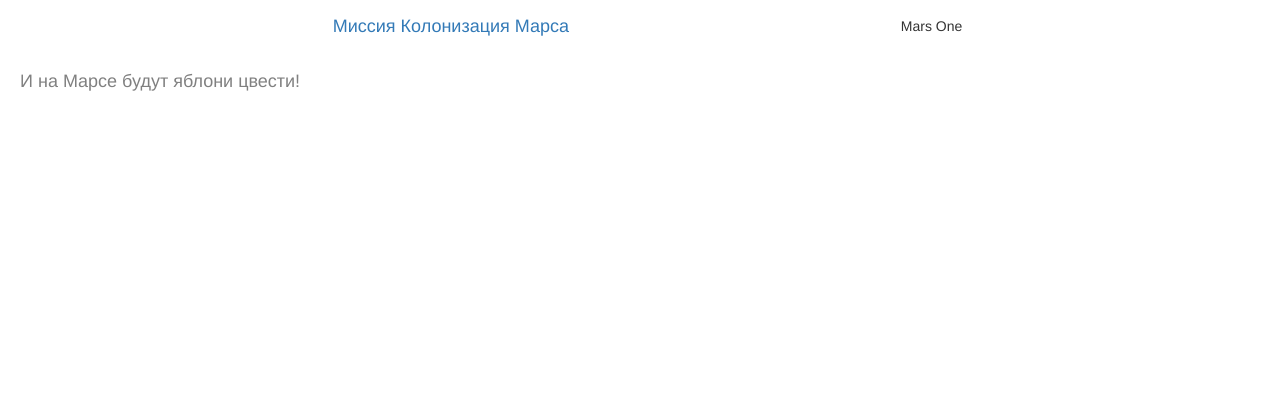
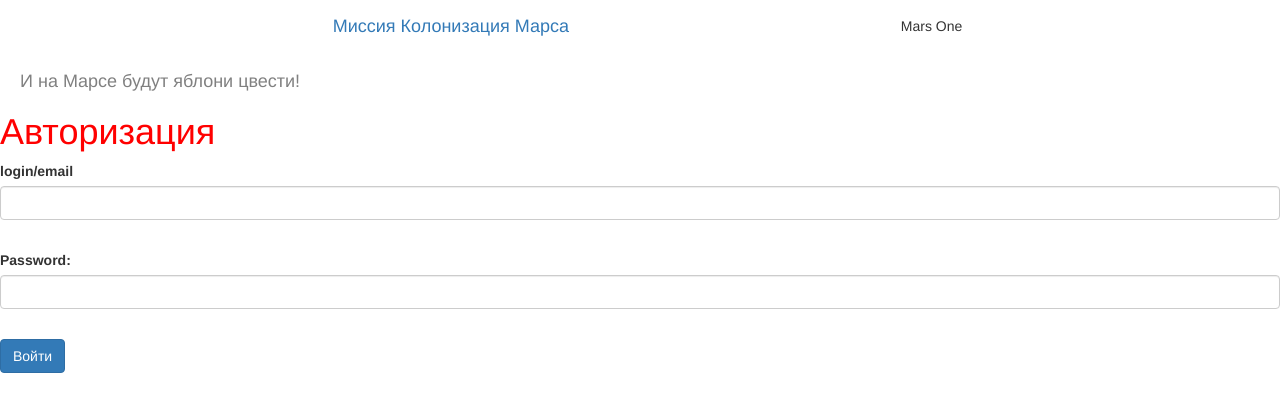
Before and after one commit to Poltava49/Web-App-Flask-, a Flask app: page /login in a window 1280 px wide. Shown: the top 412 px of the page. Run offline with Flask 3, Linux system fonts and the light colour scheme; parts of the project's set-up code (start-up, migrations or seed data) failed here and were passed over; some libraries are stand-ins or nearby versions.

Commit message:
add login, work forms

```diff
--- a/data/users.py
+++ b/data/users.py
@@ -1,10 +1,11 @@
 import datetime
 import sqlalchemy
 from .db_session import SqlAlchemyBase
+from flask_login import UserMixin
 from sqlalchemy import orm
 
 
-class User(SqlAlchemyBase):
+class User(SqlAlchemyBase, UserMixin):
     __tablename__ = 'users'
     id = sqlalchemy.Column(sqlalchemy.Integer,
                            primary_key=True,
--- a/main.py
+++ b/main.py
@@ -1,8 +1,8 @@
 import login
 from flask import Flask, render_template, url_for, request, redirect
 from flask_wtf import FlaskForm
-# import FlaskLogin
-from wtforms import StringField, PasswordField, BooleanField, SubmitField, SelectField, SelectMultipleField, RadioField
+from flask_login import LoginManager, UserMixin, login_user
+from wtforms import StringField, PasswordField, BooleanField, SubmitField, SelectField, SelectMultipleField, RadioField, IntegerField
 from wtforms.fields.simple import EmailField
 from wtforms.validators import DataRequired
 from wtforms.widgets import ListWidget, CheckboxInput
@@ -18,6 +18,9 @@
 app = Flask(__name__)
 
 load_dotenv()
+login_manager = LoginManager()
+login_manager.init_app(app)
+login_manager.login_view = 'login'
 
 
 app.config['SECRET_KEY'] = os.getenv('SECRET_KEY')
@@ -75,12 +78,27 @@
     submit = SubmitField('Войти')
 
 
+class ReLoginForm(FlaskForm):
+    email = StringField('login/email', validators=[DataRequired()])
+    password = PasswordField("Password: ", validators=[DataRequired()])
+    submit = SubmitField('Войти')
+
 
 class AccessForm(FlaskForm):
     astro_id = StringField('id астронавта', validators=[DataRequired()])
     password_astro = PasswordField('Пароль астронавта', validators=[DataRequired()])
     cap_id =StringField('id капитана', validators=[DataRequired()])
     cap_pass = PasswordField('Пароль капитана', validators=[DataRequired()])
+
+
+class WorksForm(FlaskForm):
+    team_leader = IntegerField('Руководитель', validators=[DataRequired()])
+    jobs = StringField('Описание работы', validators=[DataRequired()])
+    work_size = IntegerField('Объем работ в часах', validators=[DataRequired()])
+    collaborators = StringField('Помощники', validators=[DataRequired()])
+    end_date = StringField('Дата завершения работы', validators=[DataRequired()])
+    is_finished = BooleanField('Статус работы', validators=[DataRequired()])
+    submit = SubmitField('Submit')
 
 
 def add_department(new_departments):
@@ -120,11 +138,6 @@
         db_sess = db_session.create_session()
         db_sess.add(job)
         db_sess.commit()
-
-
-# def user_autorization():
-
-
 
 
 def all_prompt():
@@ -217,11 +230,42 @@
         return render_template('success.html', title='Успешная регистрация')
 
 
+@login_manager.user_loader
+def load_user(user_id):
+    db_sess = db_session.create_session()
+    return db_sess.query(User).get(user_id)
+
+
+@app.route('/work_form', methods=['GET', 'POST'])
+def add_work_form():
+    form = WorksForm()
+    if form.validate_on_submit():
+        pass
+
+    return render_template('work_form.html', title='Adding a job', form=form)
+
+
+@app.route('/login', methods=['GET', 'POST'])
+def login():
+    form = ReLoginForm()
+    if form.validate_on_submit():
+        db_sess = db_session.create_session()
+        user = db_sess.query(User).filter(User.email == form.email.data).first()
+        if user and user.hashed_password == form.password.data:
+            login_user(user, remember=True)
+            return redirect('/works_book')
+            # return render_template("success_enter.html", user_name=user.name)
+        return render_template('login.html',
+                               message="Неправильный логин или пароль",
+                               form=form)
+    return render_template('login.html', title='Авторизация', form=form)
+
+
 def main():
     db_session.global_init("db/mars_explorer.db")
     # add_astro_pilot(new_commands)
     # add_jobs(all_jobs)
-    all_prompt()
+    # all_prompt()
     # works_book()
     # add_department(new_departments)
 
--- a/templates/login.html
+++ b/templates/login.html
@@ -1,32 +1,28 @@
 {% extends "base.html" %}
 
 {% block content %}
-    <div class="img_inline_h2">
-        <img src="{{ url_for('static', filename='img/mars_embl.png') }}" alt="Марс" class="mars_embl">
-        <h2>Аварийный доступ</h2>
-    </div>
-
-    <form action="" method="post" novalidate>
-            {{ form.csrf_token }}
-            <div class="form-group">
-                {{ form.astro_id.label }}
-                {{ form.astro_id(class="form-control") }}
-                {% for error in form.astro_id.errors %}
-                <small class="text-danger">{{ error }}</small>
+    <h1>Авторизация</h1>
+    <form action="" method="post">
+        {{ form.hidden_tag() }}
+        <p>
+            {{ form.email.label }}<br>
+            {{ form.email(class="form-control", type="email") }}<br>
+            {% for error in form.email.errors %}
+                <div class="alert alert-danger" role="alert">
+                    {{ error }}
+                </div>
             {% endfor %}
-            </div>
-            <div class="form-group">
-                {{ form.password_astro.label }}
-                {{ form.password_astro(class="form-control") }}
-            </div>
-            <div class="form-group">
-                {{ form.cap_id.label }}
-                {{ form.cap_id(class="form-control") }}
-            </div>
-            <div class="form-group">
-                {{ form.cap_pass.label }}
-                {{ form.cap_pass(class="form-control") }}
-            </div>
-        <button type="submit" class="btn btn-primary">Отправить</button>
+        </p>
+        <p>
+            {{ form.password.label }}<br>
+            {{ form.password(class="form-control", type="password") }}<br>
+            {% for error in form.password.errors %}
+                <div class="alert alert-danger" role="alert">
+                    {{ error }}
+                </div>
+            {% endfor %}
+        </p>
+        <p>{{ form.submit(type="submit", class="btn btn-primary") }}</p>
+        <div>{{ message }}</div>
     </form>
 {% endblock %}
--- /dev/null
+++ b/templates/success_enter.html
@@ -0,0 +1,5 @@
+{% extends "base.html" %}
+
+{% block content %}
+<h1>Успешная вход, {{ user_name  }}!</h1>
+{% endblock %}
```
Also changed, not shown: templates/work_form.html (added, +23 -0 lines).
